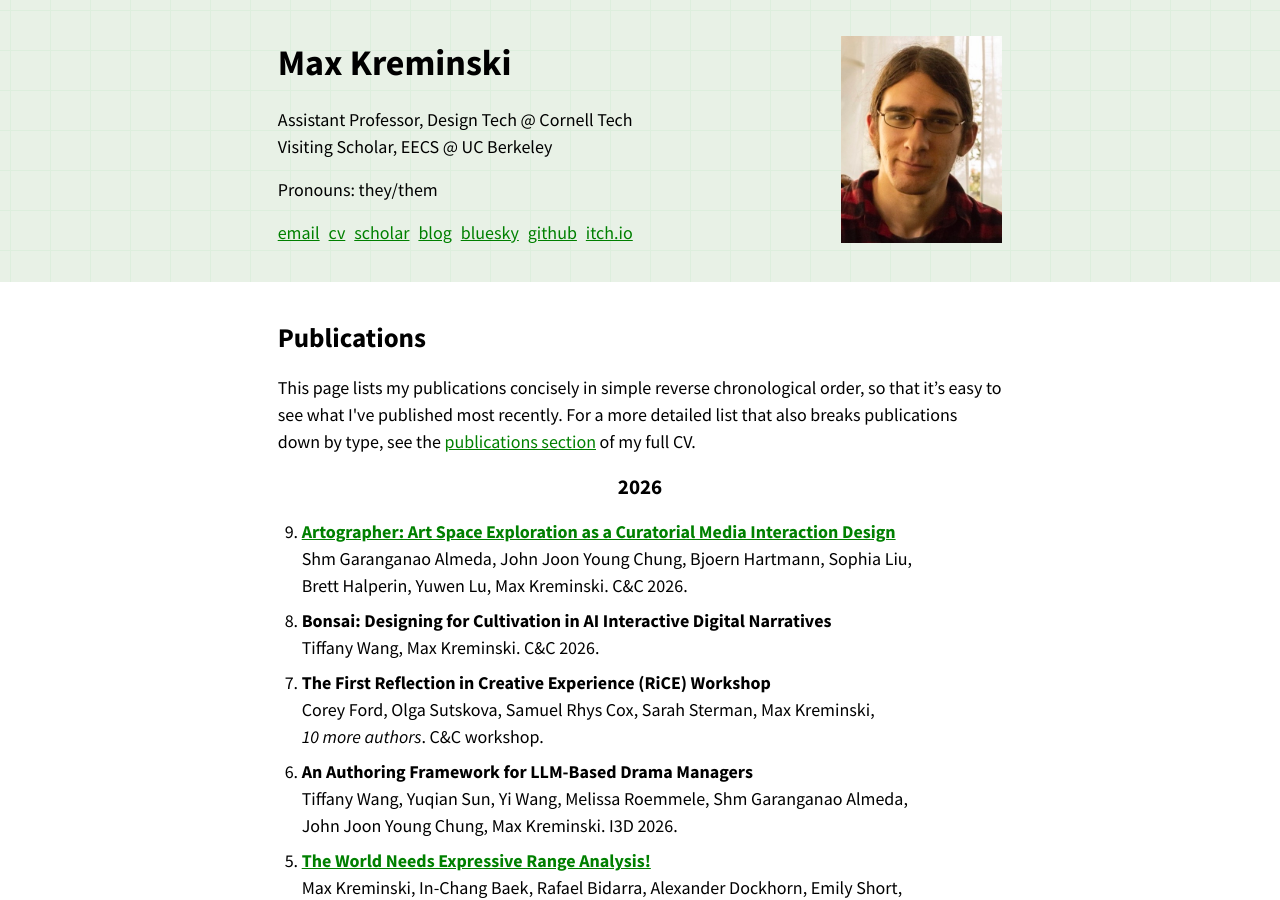
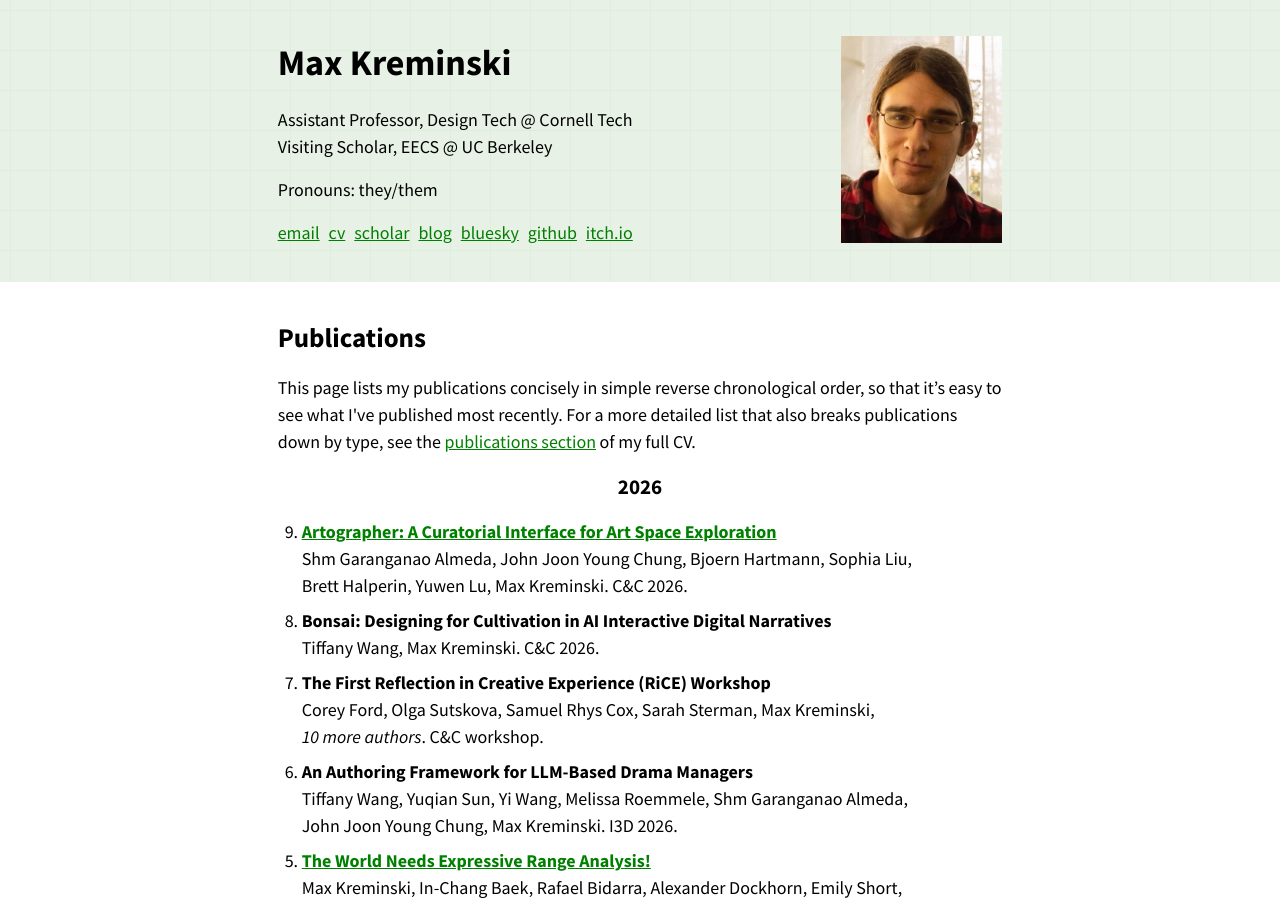
Before and after one commit to mkremins/mkremins.github.io, a Jekyll site: the page built from publications/index.html, in a window 1280 px wide and 900 px high. Built offline with Jekyll 4.4.1, drawn with Linux system fonts in a browser that asks for light colours.

Commit message:
Update C&C 2026 Artographer paper title
...following camera-ready revisions

```diff
--- a/_data/publications.json
+++ b/_data/publications.json
@@ -1,6 +1,6 @@
 [
 {
-  "title": "Artographer: Art Space Exploration as a Curatorial Media Interaction Design",
+  "title": "Artographer: A Curatorial Interface for Art Space Exploration",
   "url": "https://arxiv.org/abs/2512.02288",
   "authors": ["Shm Garanganao Almeda", "John Joon Young Chung", "Bjoern Hartmann", "Sophia Liu", "Brett Halperin", "Yuwen Lu", "Max Kreminski"],
   "year": "2026",
```
